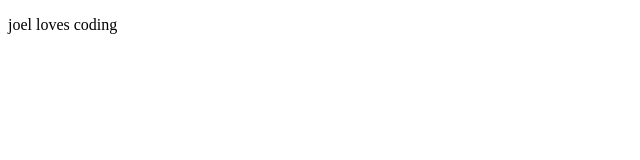
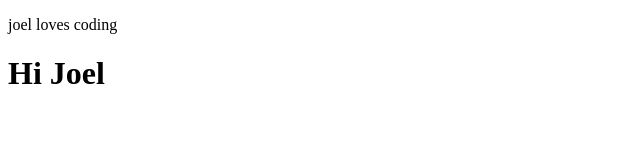
Before and after one commit to Joel-100/My-first-repo, a plain HTML site: page index.html in a window 1280 px wide. Shown: the whole page, without its empty margins (0-640 px from the left). Drawn offline with Linux system fonts and the light colour scheme.

Commit message:
Update index.html

```diff
--- a/index.html
+++ b/index.html
@@ -8,6 +8,7 @@
 </head>
 <body>
     <p class="Joel">joel loves coding</p>
+    <h1>Hi Joel</h>
 
 </body>
 </html>
```
